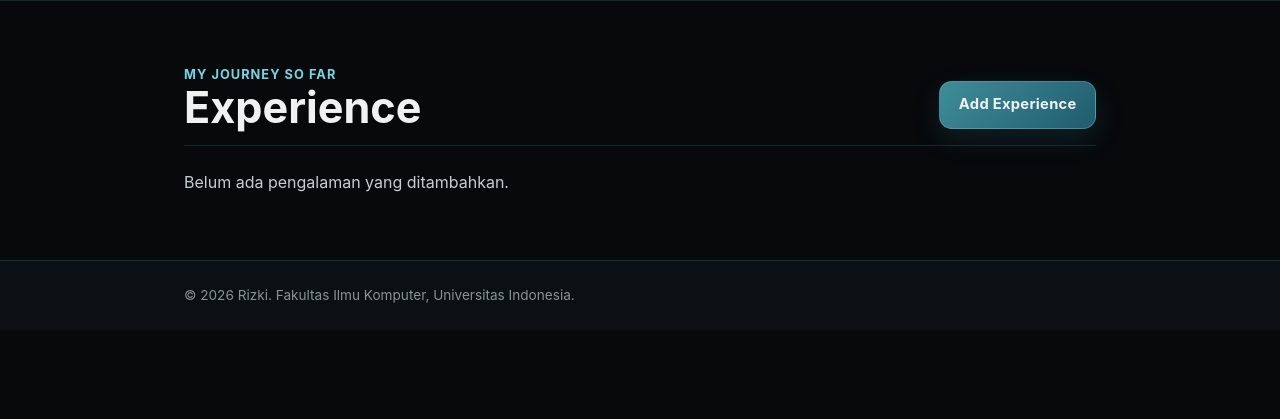
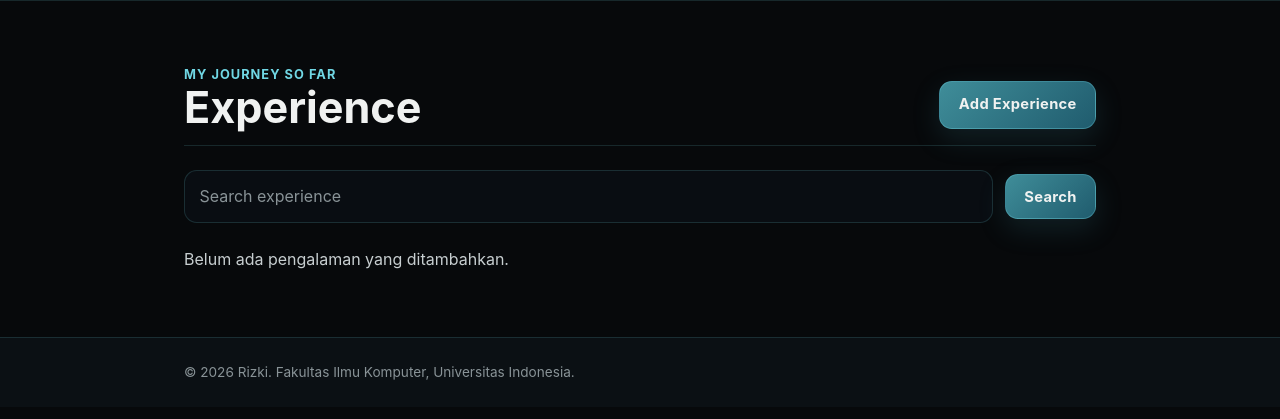
Before and after one commit to RizkiManik-W/myportofolio, a Django app: page /experience/ in a window 1280 px wide. Shown: the part 74-493 px from the top of the page. Run offline with Django 5.2, Linux system fonts and the light colour scheme; data that the repository does not hold is empty.

Commit message:
Feature: search function on experience page

```diff
--- a/main/views.py
+++ b/main/views.py
@@ -20,9 +20,16 @@ def show_main(request):
 
 
 def show_experience(request):
+    title_query = request.GET.get("title", "").strip()
+    experience_list = Experience.objects.all()
+
+    if title_query:
+        experience_list = experience_list.filter(title__icontains=title_query)
+
     context = {
         "name": "Rizki",
-        "experience_list": Experience.objects.all(),
+        "experience_list": experience_list,
+        "title_query": title_query,
     }
     return render(request, "experience.html", context)
 
--- a/templates/experience.html
+++ b/templates/experience.html
@@ -15,6 +15,11 @@
                     </div>
                     <a href="{% url 'main:create_experience' %}" class="button">Add Experience</a>
                 </div>
+
+                <form method="get" action="{% url 'main:show_experience' %}" class="project-search">
+                    <input type="search" name="title" value="{{ title_query }}" placeholder="Search experience" class="project-search__input">
+                    <button type="submit" class="button">Search</button>
+                </form>
 
                 <div class="experience-grid">
                     {% for experience in experience_list %}
```
Also changed, not shown: main/tests.py (+13 -0 lines).
